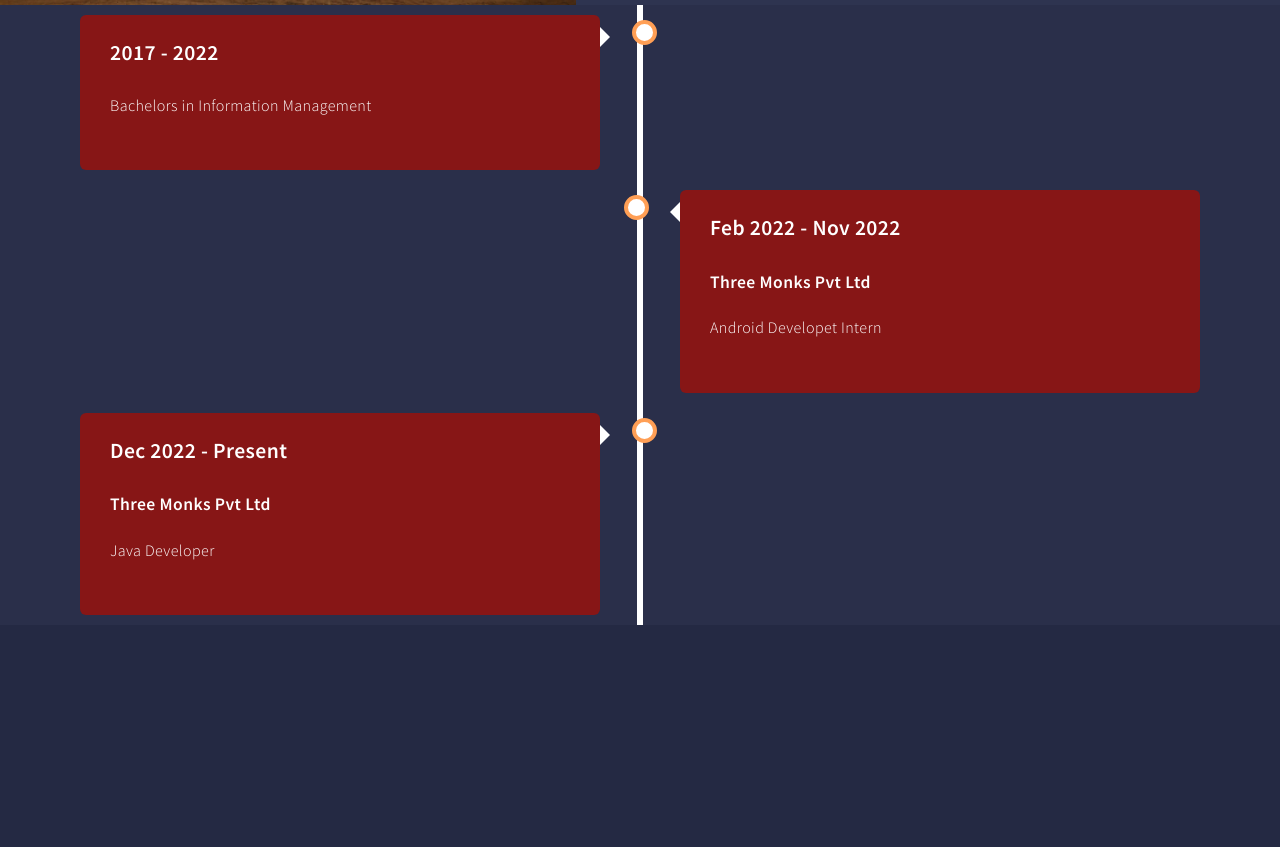
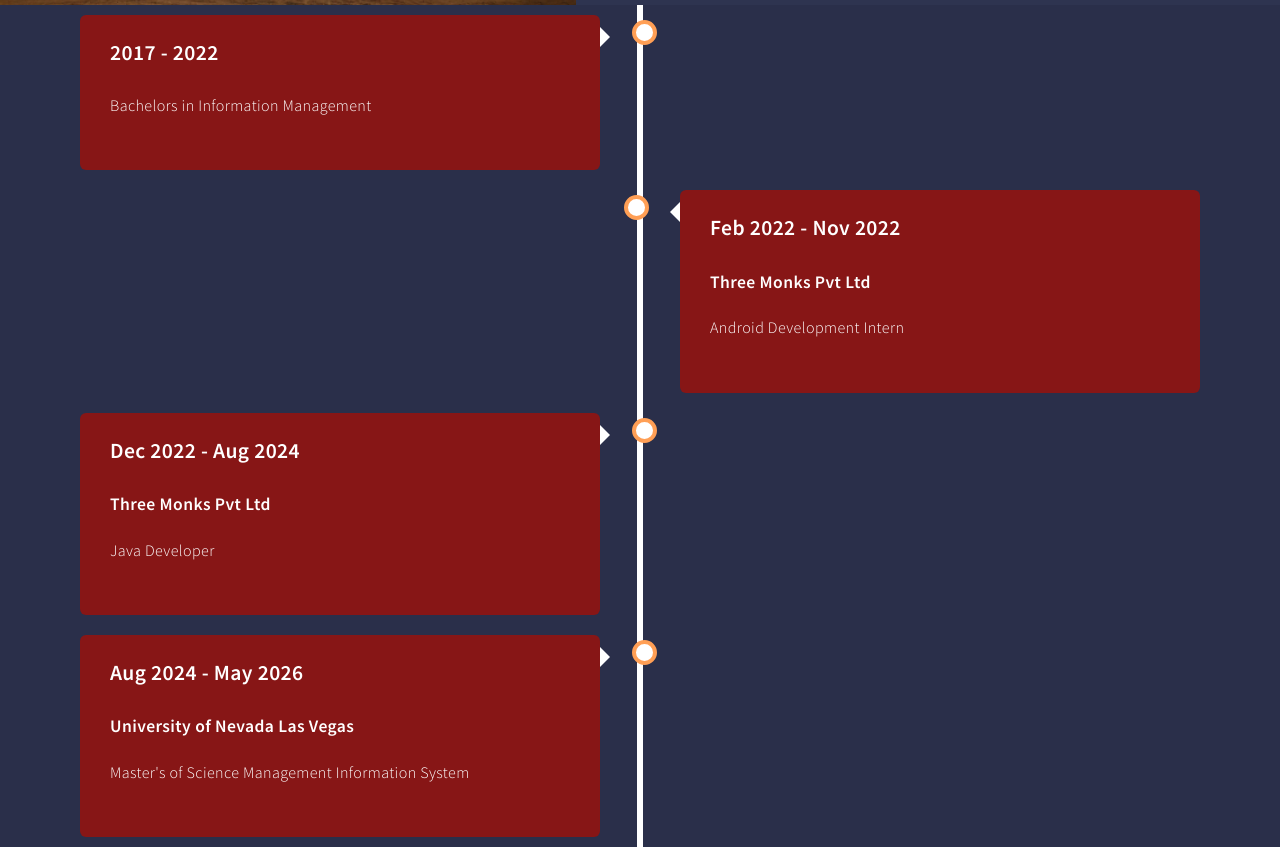
Before and after one commit to Rishavbhattarai/portfolio.github.io, a website: page portfolio.html in a window 1280 px wide. Shown: the part 2526-3373 px from the top of the page. Before the commit the page ends 3151 px from the top, so only its background shows below. Drawn offline with Linux system fonts and the light colour scheme.

Commit message:
Portfolio Timeline Updated

```diff
--- a/portfolio.html
+++ b/portfolio.html
@@ -152,13 +152,19 @@
 								  <div class="contents">
 									<h3>Feb 2022 - Nov 2022</h3>
 							  <h4>Three Monks Pvt Ltd</h4>
-							  <p>Android Developet Intern</p></div>
+							  <p>Android Development Intern</p></div>
 								</div>
 								<div class="containers left">
 								  <div class="contents">
-									<h3>Dec 2022 - Present</h3>
+									<h3>Dec 2022 - Aug 2024</h3>
 									<h4>Three Monks Pvt Ltd</h4>
 									<p>Java Developer</p></div>
+								</div>
+								<div class="containers left">
+								  <div class="contents">
+									<h3>Aug 2024 - May 2026</h3>
+									<h4>University of Nevada Las Vegas </h4>
+									<p>Master's of Science Management Information System</p></div>
 								</div>
 
 							  </div>
```
